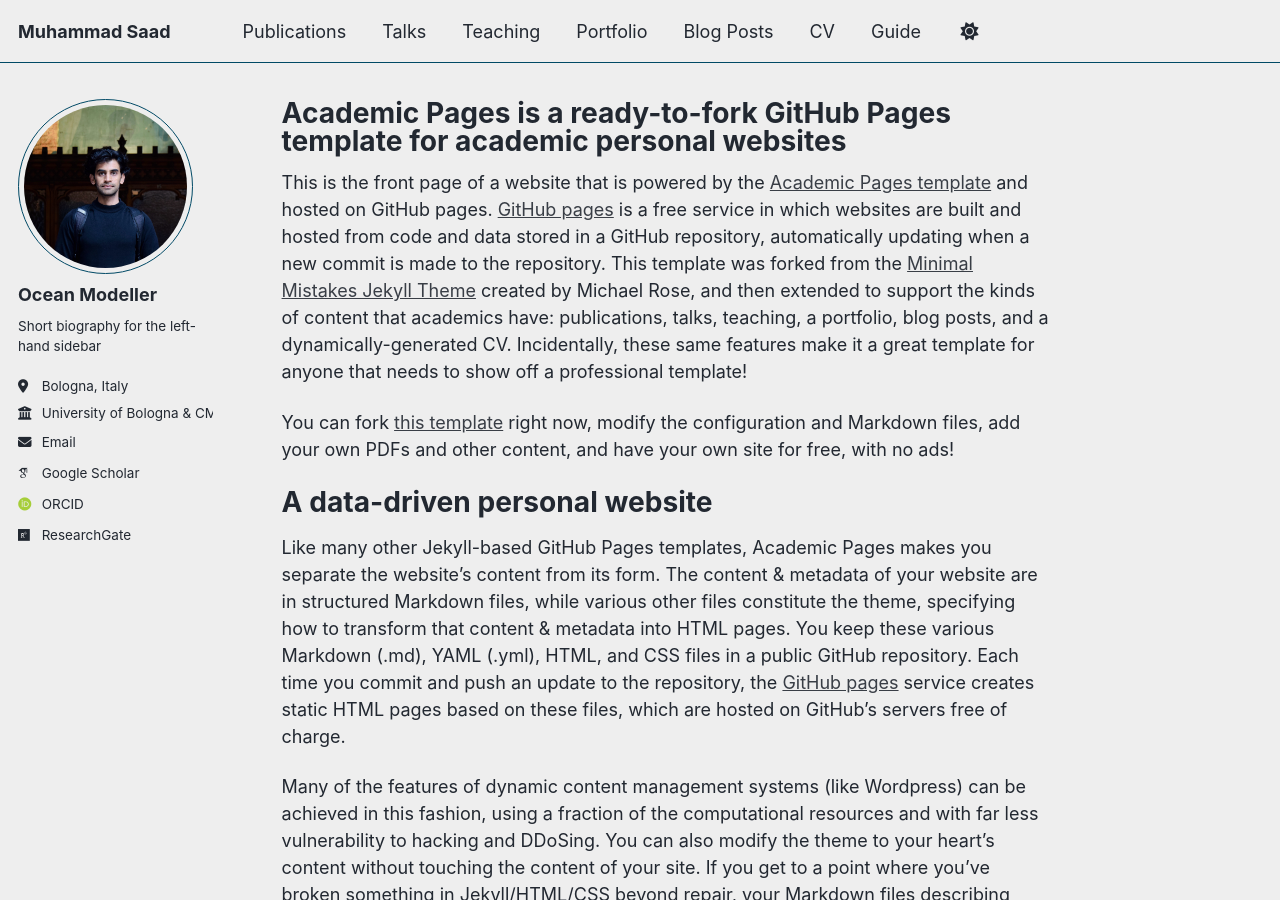
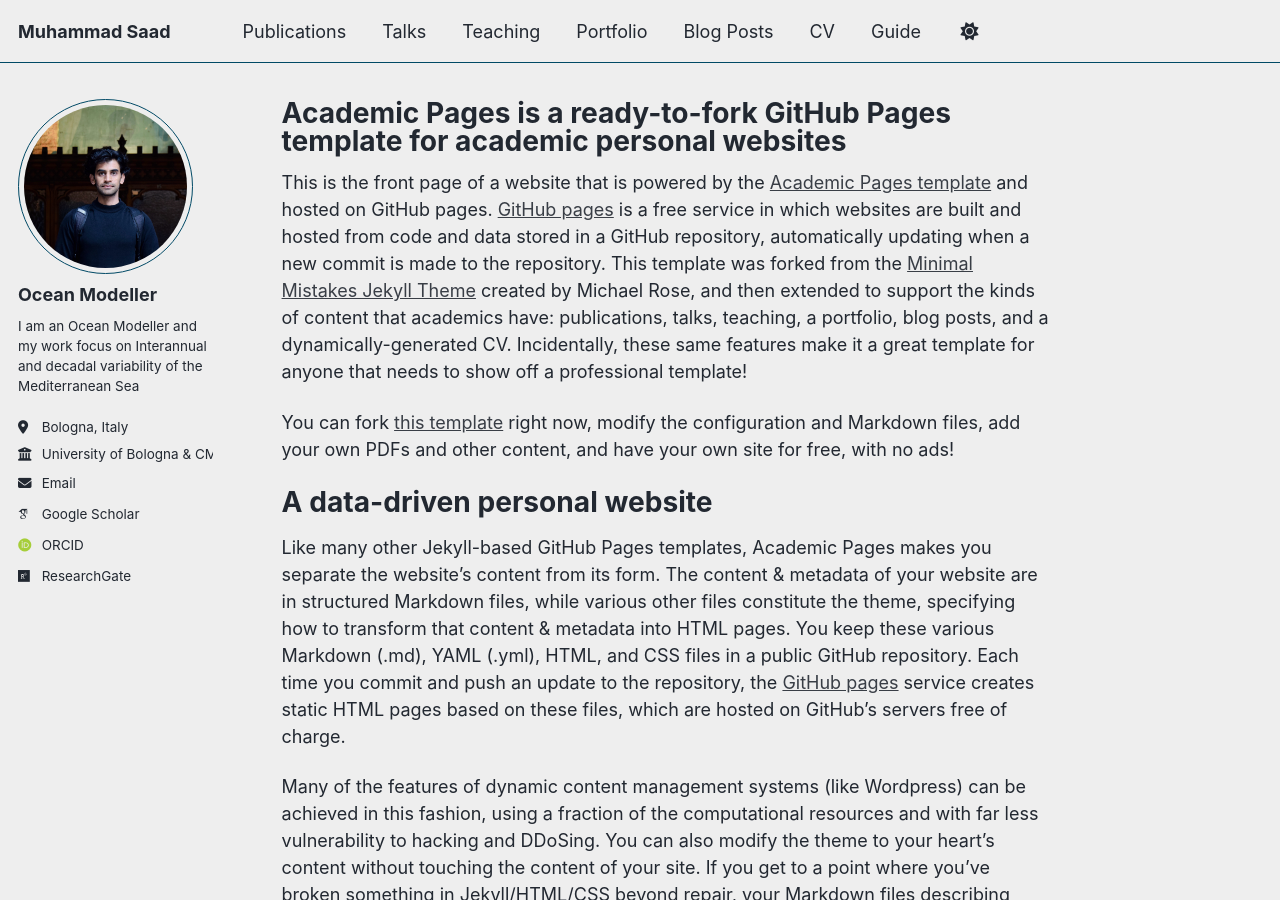
Before and after one commit to northernmarmott-ops/acad, a Jekyll site: the page built from _pages/about.md, in a window 1280 px wide and 900 px high. Built offline with Jekyll 4.4.1, drawn with Linux system fonts in a browser that asks for light colours; some web fonts are replaced; a script bundle is joined from its source files by our own code; library files that are not in the unit come from our copies.

Commit message:
Update _config.yml

```diff
--- a/_config.yml
+++ b/_config.yml
@@ -26,7 +26,7 @@
   avatar           : "photo_saad.jpeg"
   name             : "Ocean Modeller"
   #pronouns         : # example: "she/her"
-  bio              : "Short biography for the left-hand sidebar"
+  bio              : "I am an Ocean Modeller and my work focus on Interannual and decadal variability of the Mediterranean Sea"
   location         : "Bologna, Italy"
   employer         : "University of Bologna & CMCC"
   #uri              : # URL
```
